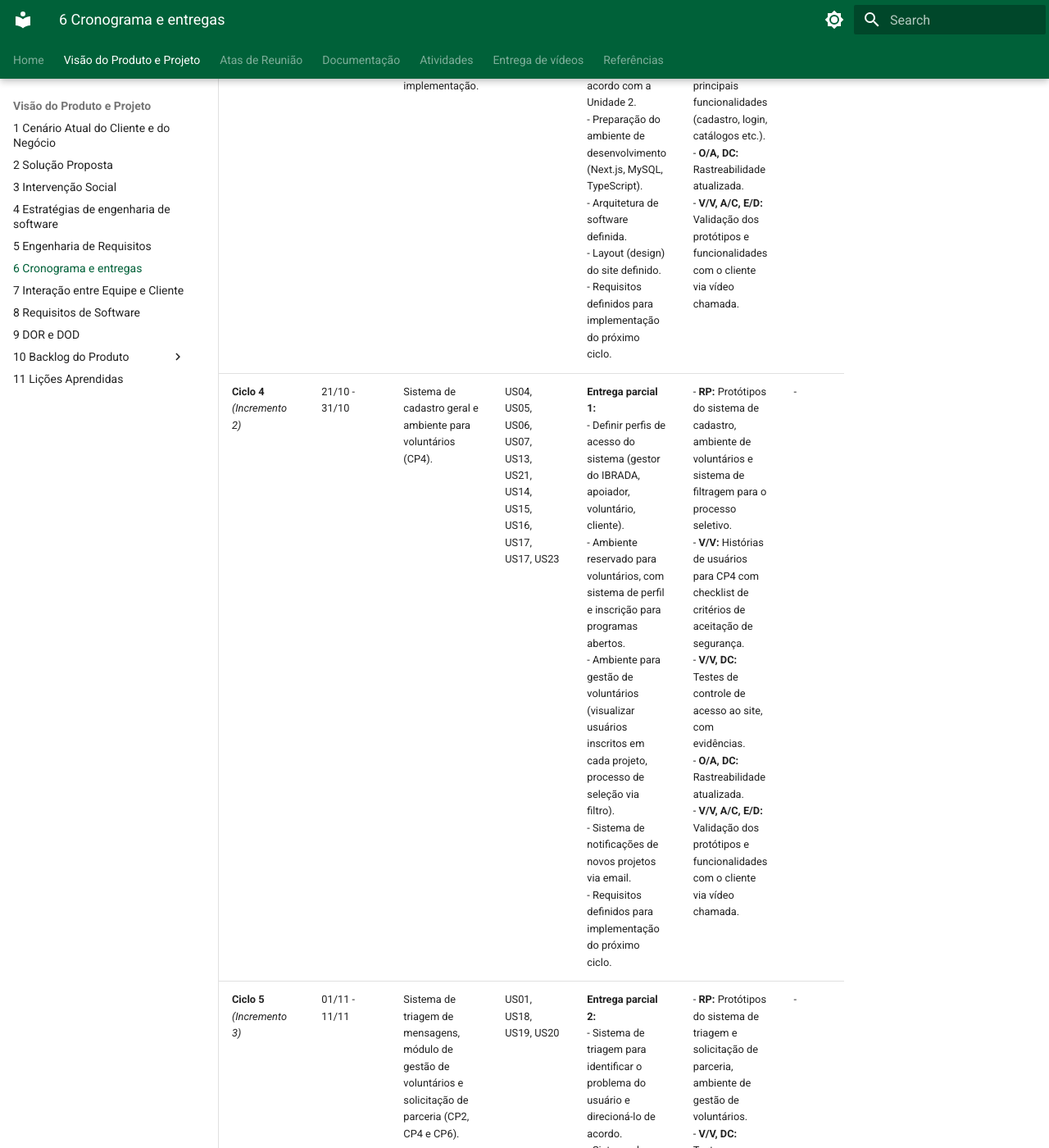
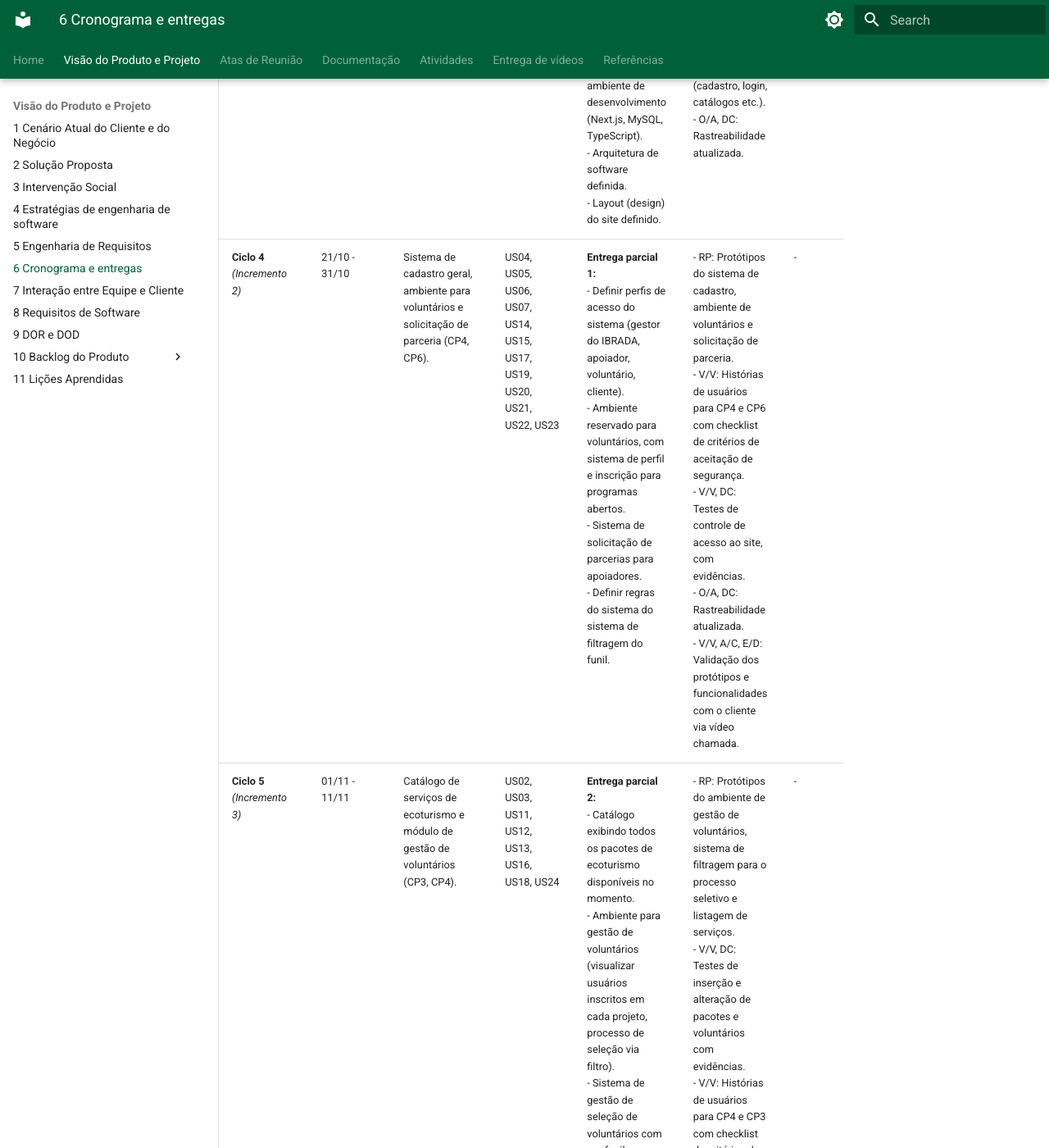
Before and after one commit to mdsreq-fga-unb/REQ-2026.2-T01-IBRADA-NET, an MkDocs documentation site: the page built from docs/documento-visao/6_cronograma.md, in a window 1280 px wide and 1400 px high, scrolled down 1490 px. Shown: the whole window at 82% size. Built offline with MkDocs 1.6.1 and Material for MkDocs 9.7.7, drawn with Linux system fonts in a browser that asks for light colours; some of the changed text lies outside the part shown.

Commit message:
Pequenos replanejamentos e ajustes no cronograma

```diff
--- a/docs/documento-visao/6_cronograma.md
+++ b/docs/documento-visao/6_cronograma.md
@@ -2,12 +2,12 @@
 
 | Ciclo | Período | Objetivos | Escopo Planejado | Entregas Esperadas | [Atividades de ER](../documentacao/glossario.md#atividades-de-er) e Validações | Marcos Externos |
 | :--- | :--- | :--- | :--- | :--- | :--- | :--- |
-| **Ciclo 1** | 27/08 - 17/09 | Levantamento inicial do cliente e negócio. Criação inicial e refinamento no documento de “Visão do Produto e Projeto”. | - | - Apresentação e validação do produto planejado ao cliente.<br>- Entrega parcial do documento “Visão do Produto e Projeto”, de acordo com a Unidade 1.<br>- Entendimento do negócio e necessidades dos stakeholders através da atividade de elicitação. | - [**E/D:**](../documentacao/glossario.md#atividades-de-er) Entrevista com os stakeholders de forma remota para entender as dificuldades atuais, modelos de atuação e expectativas do projeto.<br>- [**A/C:**](../documentacao/glossario.md#atividades-de-er) Revisão da equipe da visão e do escopo do projeto definido. | Entrega da Unidade 1 (08/09/26) |
-| **Ciclo 2** | 18/09 - 09/10 | Definição do backlog do produto. | - | - Requisitos funcionais e não funcionais, MVP, critérios de aceitação (DoD e DoR) e backlog do produto definido.<br>- Validação das características do produto (CPs). | - **[V/V](../documentacao/glossario.md#atividades-de-er), A/C, E/D:** Entrevistas com os stakeholders para validação das características de produto, funcionalidades planejadas, MVP e Backlog do produto.<br>- **[DC:](../documentacao/glossario.md#atividades-de-er)** Priorização - Matriz 2x2 de priorização (Equipe), incluindo MoSCoW para valor de negócio (Stakeholders).<br>- **[O/A](../documentacao/glossario.md#atividades-de-er), DC:** Rastreabilidade preliminar de requisitos (OE -> CP -> RF -> US).<br>- **V/V, DC:** Critérios de aceitação para as características do produto. | - |
-| **Ciclo 3**<br>*(Incremento 1)* | 10/10 - 20/10 | Planejamento técnico e visual do produto, preparação dos requisitos para implementação. | - | - Complemento ao documento “Visão do Produto e Projeto”, de acordo com a Unidade 2.<br>- Preparação do ambiente de desenvolvimento (Next.js, MySQL, TypeScript).<br>- Arquitetura de software definida.<br>- Layout (design) do site definido.<br>- Requisitos definidos para implementação do próximo ciclo. | - **[RP:](../documentacao/glossario.md#atividades-de-er)** Protótipos de baixa fidelidade do layout do site e esboços das principais funcionalidades (cadastro, login, catálogos etc.).<br>- **O/A, DC:** Rastreabilidade atualizada.<br>- **V/V, A/C, E/D:** Validação dos protótipos e funcionalidades com o cliente via vídeo chamada. | Entrega da Unidade 2 (13/10/26) |
-| **Ciclo 4**<br>*(Incremento 2)* | 21/10 - 31/10 | Sistema de cadastro geral e ambiente para voluntários (CP4). | US04, US05, US06, US07, US13, US21, US14, US15, US16, US17, US17, US23 | **Entrega parcial 1:**<br>- Definir perfis de acesso do sistema (gestor do IBRADA, apoiador, voluntário, cliente).<br>- Ambiente reservado para voluntários, com sistema de perfil e inscrição para programas abertos.<br>- Ambiente para gestão de voluntários (visualizar usuários inscritos em cada projeto, processo de seleção via filtro).<br>- Sistema de notificações de novos projetos via email.<br>- Requisitos definidos para implementação do próximo ciclo. | - **RP:** Protótipos do sistema de cadastro, ambiente de voluntários e sistema de filtragem para o processo seletivo.<br>- **V/V:** Histórias de usuários para CP4 com checklist de critérios de aceitação de segurança.<br>- **V/V, DC:** Testes de controle de acesso ao site, com evidências.<br>- **O/A, DC:** Rastreabilidade atualizada.<br>- **V/V, A/C, E/D:** Validação dos protótipos e funcionalidades com o cliente via vídeo chamada. | - |
-| **Ciclo 5**<br>*(Incremento 3)* | 01/11 - 11/11 | Sistema de triagem de mensagens, módulo de gestão de voluntários e solicitação de parceria (CP2, CP4 e CP6). | US01, US18, US19, US20 | **Entrega parcial 2:**<br>- Sistema de triagem para identificar o problema do usuário e direcioná-lo de acordo.<br>- Sistema de solicitação de parcerias para apoiadores.<br>- Sistema de gestão de seleção de voluntários com um funil.<br>- Requisitos definidos para implementação do próximo ciclo. | - **RP:** Protótipos do sistema de triagem e solicitação de parceria, ambiente de gestão de voluntários.<br>- **V/V, DC:** Testes.<br>- **V/V:** Histórias de usuários para CP2, CP4 e CP6 com checklist de critérios de aceitação de segurança.<br>- **O/A, DC:** Rastreabilidade e documentação atualizada.<br>- **V/V, A/C, E/D:** Validação dos protótipos e funcionalidades com o cliente via vídeo chamada. | - |
-| **Ciclo 6**<br>*(Incremento 4)* | 12/11 - 22/11 | Catálogo de serviços de ecoturismo com módulo transacional (CP3). | US02, US03, US24, US08, US09, US10, US11, US12 | **Entrega parcial 3:**<br>- Catálogo exibindo todos os pacotes de ecoturismo disponível no momento.<br>- Módulo transicional que permite compra de pacotes de ecoturismo disponível direto do site.<br>- Sistema de solicitação de parcerias para apoiadores. | - **RP:** Protótipos do sistema de ambiente de compra de pacotes de ecoturismo.<br>- **V/V, DC:** Testes de segurança e confirmation de transações, com evidências.<br>- **V/V:** Histórias de usuários para CP3 com checklist de critérios de aceitação de segurança.<br>- **O/A, DC:** Rastreabilidade e documentação atualizada.<br>- **V/V, A/C, E/D:** Validação dos protótipos e funcionalidades com o cliente via vídeo chamada. | Entrega da Unidade 3 (17/11/26) |
-| **Ciclo 7**<br>*(Fechamento)* | 23/11 - 10/12 | Testes gerais e transição para a organização. | - | **Entrega do Produto Mínimo Viável (MVP):**<br>- Transferência do produto para o site atual do IBRADA.<br>- Treinamento dos coordenadores do sistema com manual de operação.<br>- Definição de responsabilidade pela manutenção do sistema. | - **V/V, A/C:** Apresentação do produto desenvolvido para o cliente.<br>- **O/A:** Transição operacional (cutover). | Entrega da Unidade 4 (01/12/26) |
+| **Ciclo 1** | 27/08 - 17/09 | Levantamento inicial do cliente e negócio. Criação inicial e refinamento no documento de “Visão do Produto e Projeto”. | - | - Apresentação e validação do produto planejado ao cliente.<br>- Entrega parcial do documento “Visão do Produto e Projeto”.<br>- Entendimento do negócio e necessidades dos stakeholders através da atividade de elicitação. | - [E/D](../documentacao/glossario.md#atividades-de-er): Entrevista com os stakeholders de forma remota para entender as dificuldades atuais, modelos de atuação e expectativas do projeto.<br>- [A/C](../documentacao/glossario.md#atividades-de-er): Revisão da equipe da visão e do escopo do projeto definido. | Entrega da Unidade 1 (08/09/26) |
+| **Ciclo 2** | 18/09 - 09/10 | Definição do escopo do produto. | - | - Requisitos funcionais e não funcionais, MVP, critérios de aceitação (DoD e DoR) e escopo do produto definido.<br>- Validação das características do produto (CPs). | - [V/V](../documentacao/glossario.md#atividades-de-er), A/C, E/D: Entrevistas com os stakeholders para validação das características de produto, funcionalidades planejadas, MVP e Escopo do produto.<br>- [DC](../documentacao/glossario.md#atividades-de-er): Priorização - Matriz 2x2 de priorização (Equipe), incluindo MoSCoW para valor de negócio (Stakeholders).<br>- [O/A](../documentacao/glossario.md#atividades-de-er), DC: Rastreabilidade preliminar de requisitos (OE -> CP -> RF -> US).<br>- V/V, DC: Critérios de aceitação para as características do produto. | - |
+| **Ciclo 3**<br>*(Incremento 1)* | 10/10 - 20/10 | Planejamento técnico e visual do produto, preparação dos requisitos para implementação. | - | - Entrega completa do documento “Visão do Produto e Projeto”.<br>- Preparação do ambiente de desenvolvimento (Next.js, MySQL, TypeScript).<br>- Arquitetura de software definida.<br>- Layout (design) do site definido. | - [RP](../documentacao/glossario.md#atividades-de-er): Protótipos de baixa fidelidade do layout do site e esboços das principais funcionalidades (cadastro, login, catálogos etc.).<br>- O/A, DC: Rastreabilidade atualizada. | Entrega da Unidade 2 (13/10/26) |
+| **Ciclo 4**<br>*(Incremento 2)* | 21/10 - 31/10 | Sistema de cadastro geral, ambiente para voluntários e solicitação de parceria (CP4, CP6). | US04, US05, US06, US07, US14, US15, US17, US19, US20, US21, US22, US23 | **Entrega parcial 1:**<br>- Definir perfis de acesso do sistema (gestor do IBRADA, apoiador, voluntário, cliente).<br>- Ambiente reservado para voluntários, com sistema de perfil e inscrição para programas abertos.<br>- Sistema de solicitação de parcerias para apoiadores.<br>- Definir regras do sistema do sistema de filtragem do funil. | - RP: Protótipos do sistema de cadastro, ambiente de voluntários e solicitação de parceria.<br>- V/V: Histórias de usuários para CP4 e CP6 com checklist de critérios de aceitação de segurança.<br>- V/V, DC: Testes de controle de acesso ao site, com evidências.<br>- O/A, DC: Rastreabilidade atualizada.<br>- V/V, A/C, E/D: Validação dos protótipos e funcionalidades com o cliente via vídeo chamada. | - |
+| **Ciclo 5**<br>*(Incremento 3)* | 01/11 - 11/11 | Catálogo de serviços de ecoturismo e módulo de gestão de voluntários (CP3, CP4). | US02, US03, US11, US12, US13, US16, US18, US24 | **Entrega parcial 2:**<br>- Catálogo exibindo todos os pacotes de ecoturismo disponíveis no momento.<br>- Ambiente para gestão de voluntários (visualizar usuários inscritos em cada projeto, processo de seleção via filtro).<br>- Sistema de gestão de seleção de voluntários com um funil.<br>- Definir regras e dependências do sistema de pagamento. | - RP: Protótipos do ambiente de gestão de voluntários, sistema de filtragem para o processo seletivo e listagem de serviços.<br>- V/V, DC: Testes de inserção e alteração de pacotes e voluntários com evidências.<br>- V/V: Histórias de usuários para CP4 e CP3 com checklist de critérios de aceitação de segurança.<br>- O/A, DC: Rastreabilidade e documentação atualizada.<br>- V/V, A/C, E/D: Validação dos protótipos e funcionalidades com o cliente via vídeo chamada. | - |
+| **Ciclo 6**<br>*(Incremento 4)* | 12/11 - 22/11 | Sistema de triagem de mensagens e módulo transacional (CP3, CP2). | US01, US08, US09, US10 | **Entrega parcial 3:**<br>- Sistema de triagem para identificar o problema do usuário e direcioná-lo de acordo.<br>- Módulo transicional que permite compra de pacotes de ecoturismo disponível direto do site.<br>- Sistema de solicitação de parcerias para apoiadores. | - RP: Protótipos do sistema de ambiente de compra de pacotes de ecoturismo e sistema de triagem de mensagens.<br>- V/V, DC: Testes de segurança e confirmação de transações, com evidências.<br>- V/V: Histórias de usuários para CP3 e CP2 com checklist de critérios de aceitação de segurança.<br>- O/A, DC: Rastreabilidade e documentação atualizada.<br>- V/V, A/C, E/D: Validação dos protótipos e funcionalidades com o cliente via vídeo chamada. | Entrega da Unidade 3 (17/11/26) |
+| **Ciclo 7**<br>*(Fechamento)* | 23/11 - 10/12 | Testes gerais e transição para a organização. | - | **Preparação para transição:**<br>- Verificação e testes de compatibilidade com a hospedagem atual, recuperação e backups.<br>- Configurar o produto de acordo com o sistema de produção da instituição.<br>- Treinamento dos coordenadores do sistema com manual de operação.<br>- Definição de responsabilidade pela manutenção do sistema.<br>**Entrega do Produto Mínimo Viável (MVP):**<br>- Transferência do produto para o site atual do IBRADA. | - V/V, DC: Testes de hospedagem e sistemas de segurança do site com evidências..<br>- V/V, A/C: Apresentação do produto desenvolvido para o cliente.<br>- O/A: Transição operacional (cutover). | Entrega da Unidade 4 (01/12/26) |
 
 *Tabela 6: cronograma do projeto*
--- a/mkdocs.yml
+++ b/mkdocs.yml
@@ -75,7 +75,7 @@
   #     - Arquitetura: especificacao/arquitetura.md
   - Documentação:
       - Glossário: documentacao/glossario.md
-      - classificação dos requisitos: entrega-atividades/classificacao-requisitos.md
+      - Classificação dos Requisitos: entrega-atividades/classificacao-requisitos.md
   #     - FAQ: documentacao/faq.md
 
   - Atividades:
```
Also changed, not shown: docs/documento-visao/1_cenarioAtual.md (+2 -1 lines), docs/documento-visao/2_solucao.md (+1 -1 lines).
